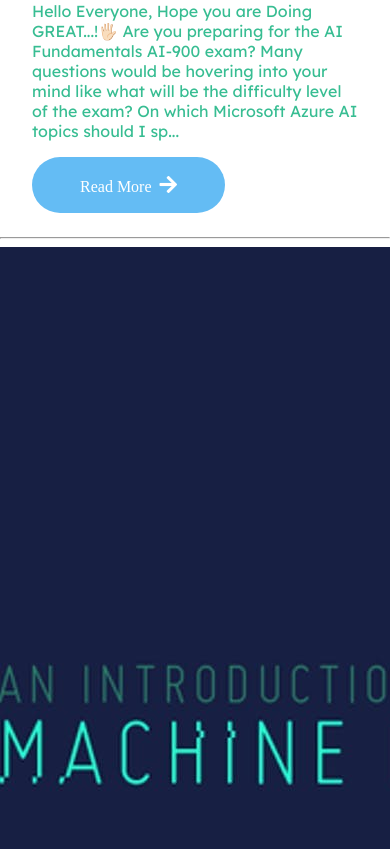
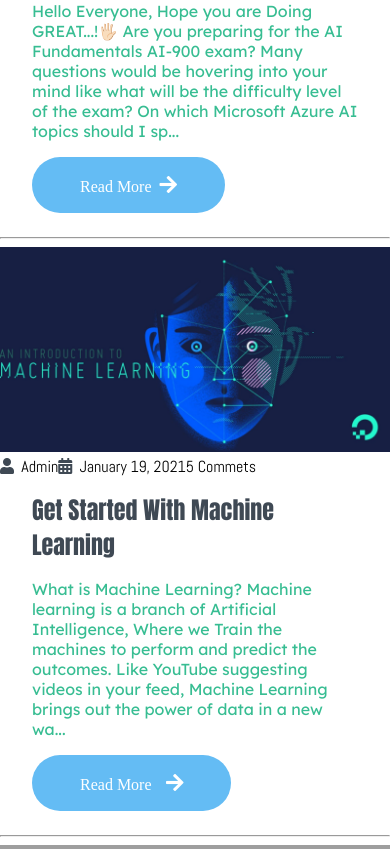
Before and after one commit to The-Shivam-garg/BigB-E-learn-Websit-e, a PHP site: page /Blog/blog.html in a window 390 px wide. Shown: the part 5440-6289 px from the top of the page. Run offline with PHP 8.4, Linux system fonts and the light colour scheme; some web fonts are replaced; grey boxes are pictures that could not be loaded.

Commit message:
fix responsiveness of image on blog page

```diff
--- a/Blog/css/Style.css
+++ b/Blog/css/Style.css
@@ -672,6 +672,16 @@ footer.footer .move-up span:hover {
     padding: 1rem;
     width: 90%;
   }
+  .container .post-content .post-image img {
+    width: 100%;
+  }
+  input {
+    padding: 1rem 2rem;
+    margin: 1rem;
+  }
+  .form-btn {
+    margin: 0.5rem 1rem;
+  }
 }
 
 /*      x       Viewport less then or equal to 1130px    x     */
@@ -758,6 +768,9 @@ footer.footer .move-up span:hover {
     pointer-events: all;
     opacity: 1;
   }
+  .container .post-content .post-image img {
+    width: 100%;
+  }
 }
 
 /*        x      Viewport less then or equal to 750px       x     */
--- a/Course/css/style.css
+++ b/Course/css/style.css
@@ -560,7 +560,6 @@ header .container {
 }
 
 .home .content h3 {
-
   font-size: 5rem;
 }
 
```
